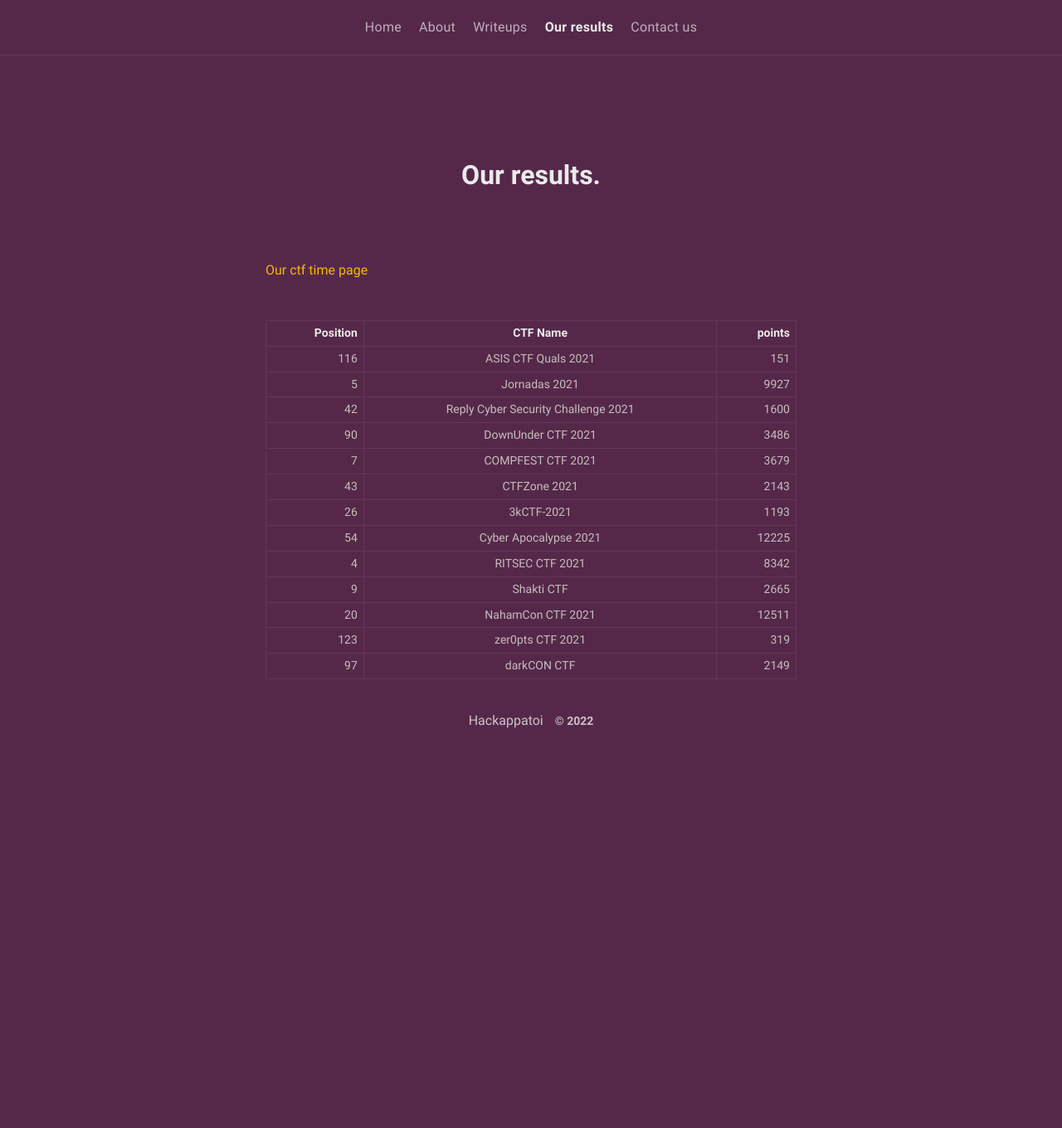
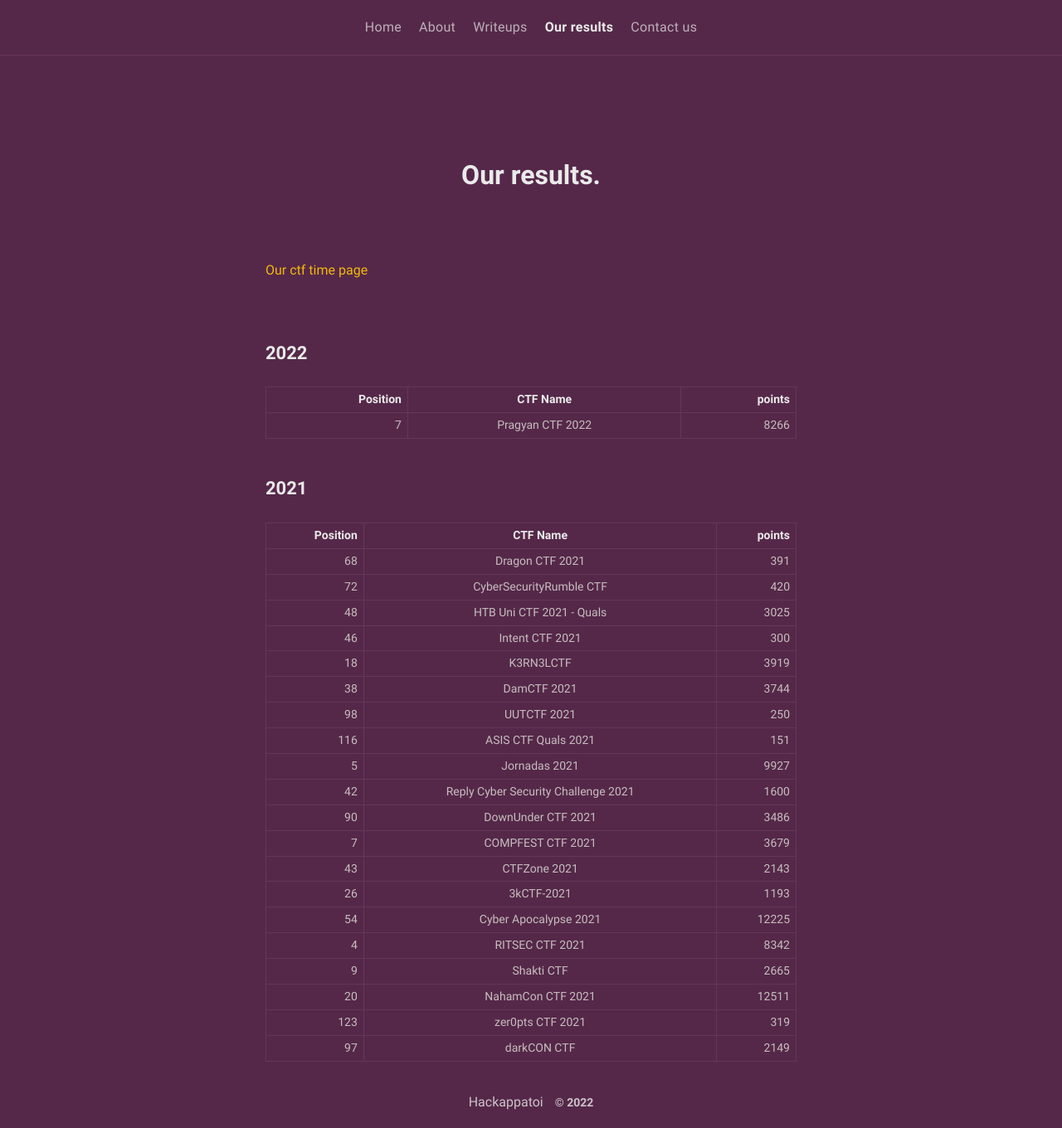
Before and after one commit to HACKappatoi/HACKappatoi.github.io, a Jekyll site: the page built from results.md, in a window 1280 px wide. Shown: the whole page at 83% size. Built offline with Jekyll 4.4.1, drawn with Linux system fonts in a browser that asks for light colours; before the commit the page ends 900 px from its top, so only the background shows below that.

Commit message:
Update results.md

```diff
--- a/results.md
+++ b/results.md
@@ -8,8 +8,23 @@
 
 [Our ctf time page](https://ctftime.org/team/140428)
 
+## 2022
+
 | Position | CTF Name          | points      |
 |---------:|:-----------------:|------------:|
+| 7	   | 	Pragyan CTF 2022 |		8266      |
+
+## 2021
+
+| Position | CTF Name          | points      |
+|---------:|:-----------------:|------------:|
+| 68	   | 	Dragon CTF 2021 |		391      |
+| 72	   | CyberSecurityRumble CTF |	420      |
+| 48	   | HTB Uni CTF 2021 - Quals |	3025      |
+| 46	   | Intent CTF 2021 |	300      |
+| 18	   | K3RN3LCTF |		3919      |
+| 38	   | DamCTF 2021 |	3744      |
+| 98	   | UUTCTF 2021 |	250      |
 | 116	   | ASIS CTF Quals 2021 |	151      |
 | 5	       | Jornadas 2021	     | 9927       |
 | 42	   | Reply Cyber Security Challenge 2021 | 	1600 |
```
